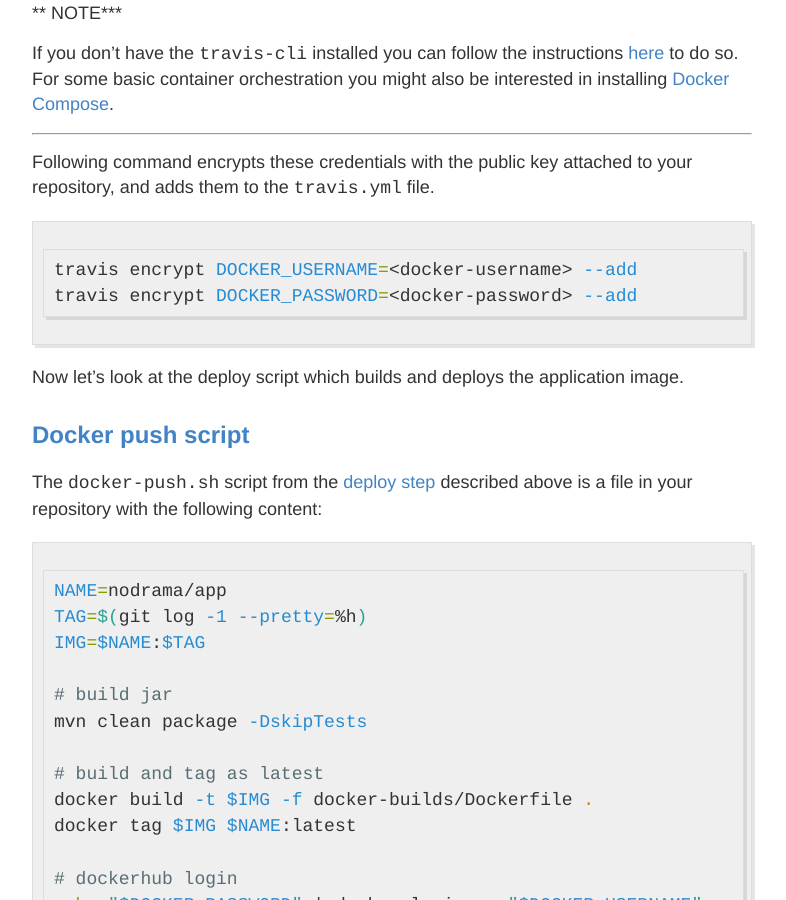
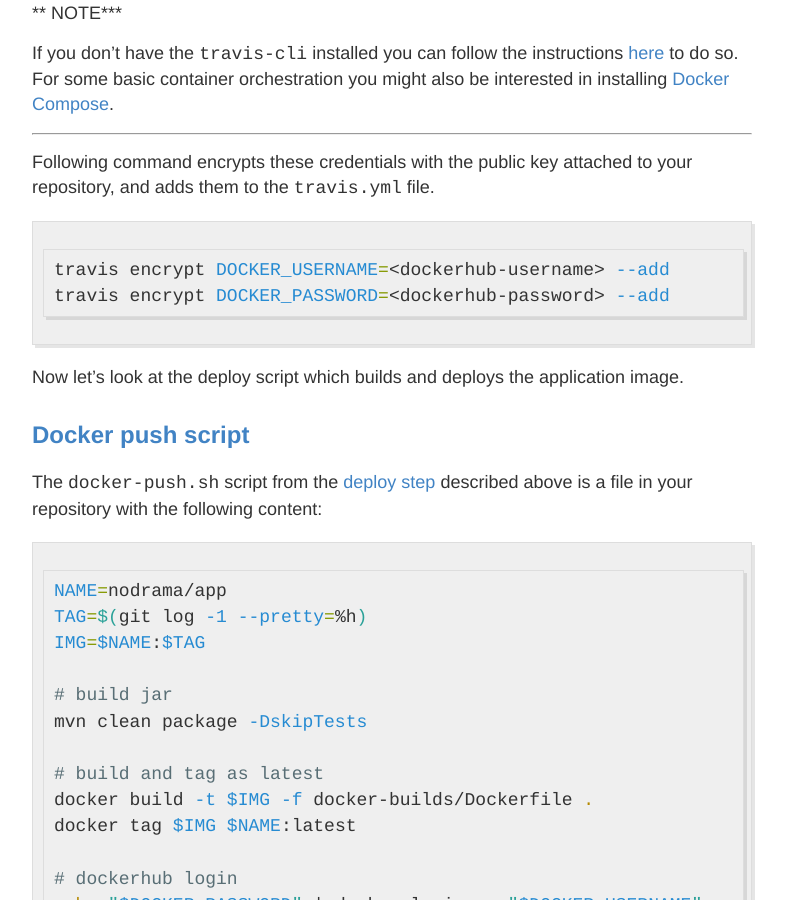
Before and after one commit to fbielejec/fbielejec.github.io, a Jekyll site: the page built from _posts/2019-02-16-docker-travis-continuous-deployment.md, in a window 1280 px wide and 900 px high, scrolled down 3075 px. Shown: the whole window, without its empty margins (248-1034 px from the left). Built offline with Jekyll 4.4.1, drawn with Linux system fonts in a browser that asks for light colours; comment, search, counter and statistics services are not loaded; some of the changed lines change nothing that is shown.

Commit message:
more typos

````diff
--- a/_posts/2019-02-16-docker-travis-continuous-deployment.md
+++ b/_posts/2019-02-16-docker-travis-continuous-deployment.md
@@ -123,8 +123,8 @@ For some basic container orchestration you might also be interested in installin
 Following command encrypts these credentials with the public key attached to your repository, and adds them to the `travis.yml` file.
 
 ```bash
-travis encrypt DOCKER_USERNAME=<docker-username> --add
-travis encrypt DOCKER_PASSWORD=<docker-password> --add
+travis encrypt DOCKER_USERNAME=<dockerhub-username> --add
+travis encrypt DOCKER_PASSWORD=<dockerhub-password> --add
 ```
 
 Now let's look at the deploy script which builds and deploys the application image.
````
